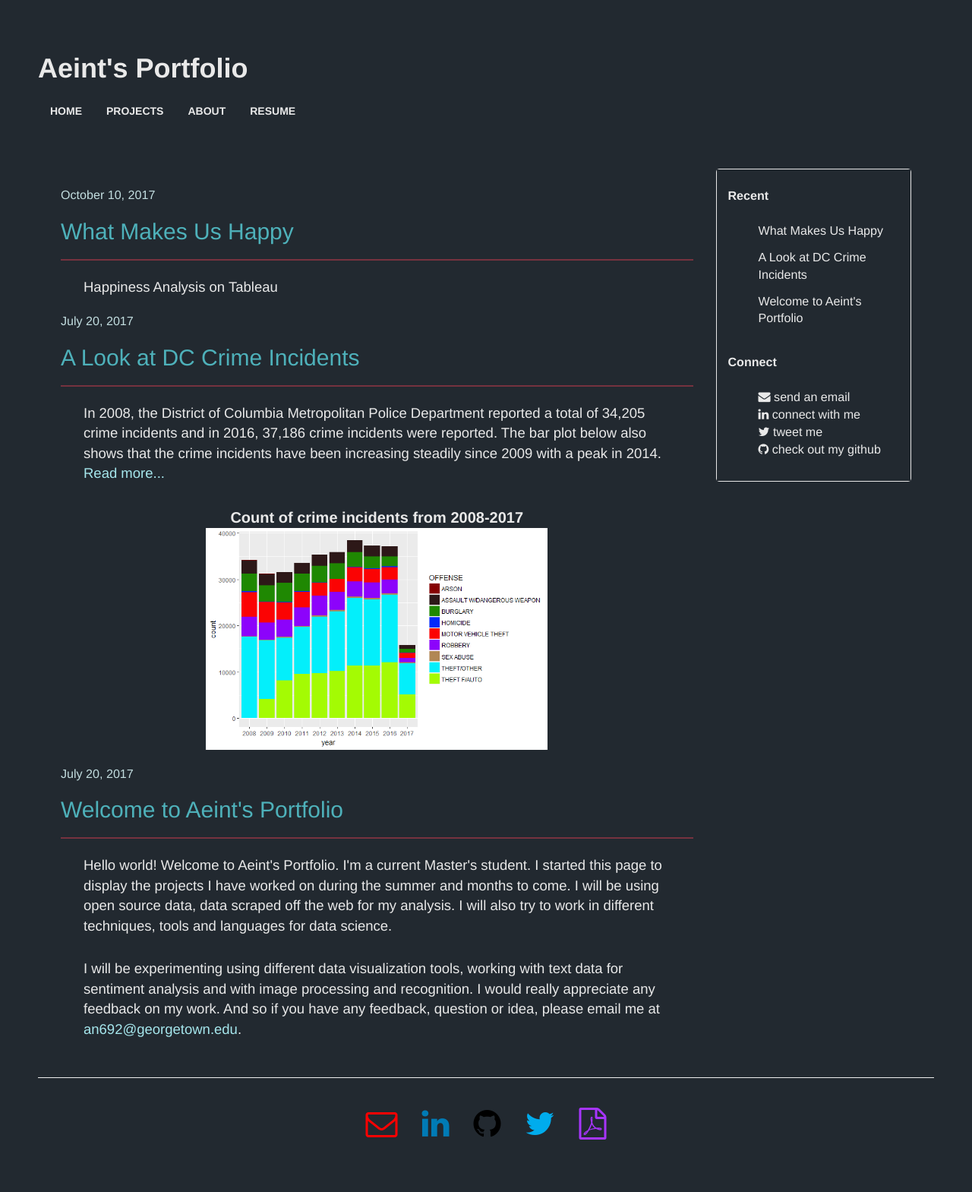
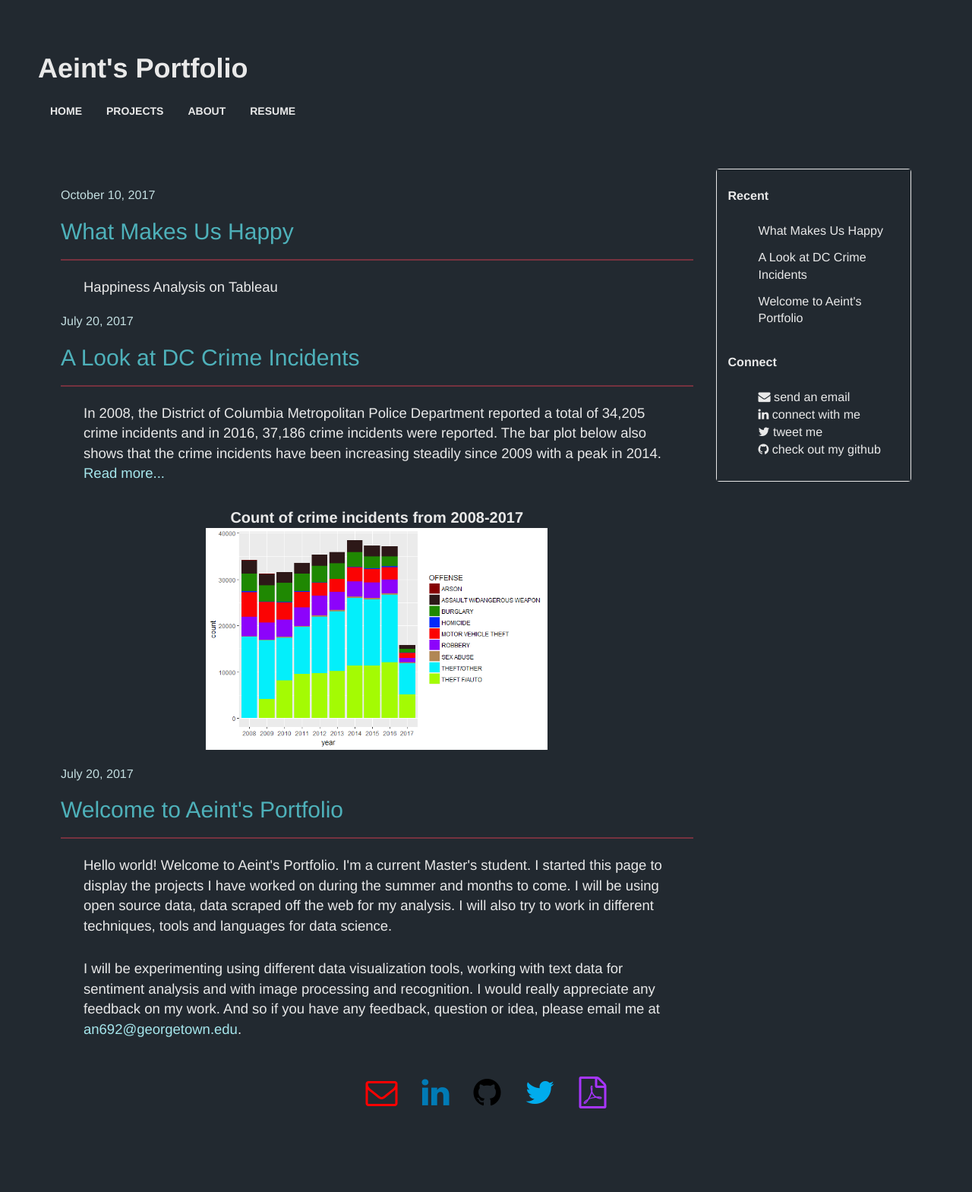
Before and after one commit to aeintngon/old-webpage, a Jekyll site: the page built from index.html, in a window 1280 px wide. Shown: the whole page at 76% size. Built offline with Jekyll 4.4.1, drawn with Linux system fonts in a browser that asks for light colours; nearby versions of some CDN libraries; after the commit the page ends 1528 px from its top, so only the background shows below that.

Commit message:
Update default.html

```diff
--- a/_layouts/default.html
+++ b/_layouts/default.html
@@ -53,8 +53,9 @@
       </div>
     </div>
   </div>
+	<hr id='bottom-line'>
 </div>
-<hr id='bottom-line'>
+
 
 <footer class="footer">
 	<div class="inner-footer", align="center">
```
